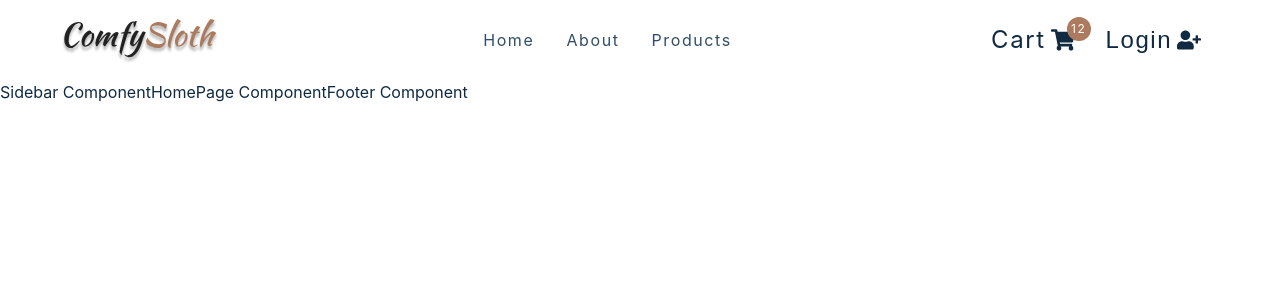
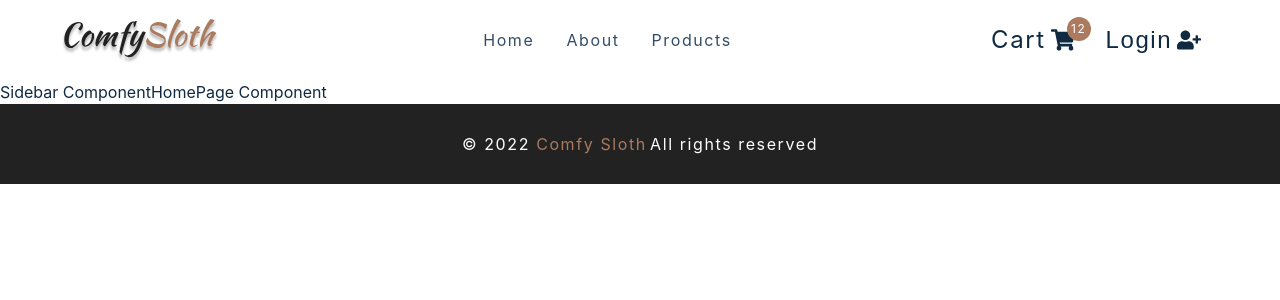
Before and after one commit to TunA-Kai/react-beginner-project-with-ts, a React (Create React App) app: page / in a window 1280 px wide. Shown: the top 300 px of the page. Built offline with nearby package versions, Linux system fonts and the light colour scheme.

Commit message:
update Footer

```diff
--- a/src/components/Footer.tsx
+++ b/src/components/Footer.tsx
@@ -3,7 +3,14 @@
 interface FooterProps {}
 
 function Footer({}: FooterProps) {
-    return <>Footer Component</>
+    return (
+        <Wrapper>
+            <h5>
+                &copy; {new Date().getFullYear()} <span>Comfy Sloth</span>
+            </h5>
+            <h5>All rights reserved</h5>
+        </Wrapper>
+    )
 }
 
 export default Footer
```
